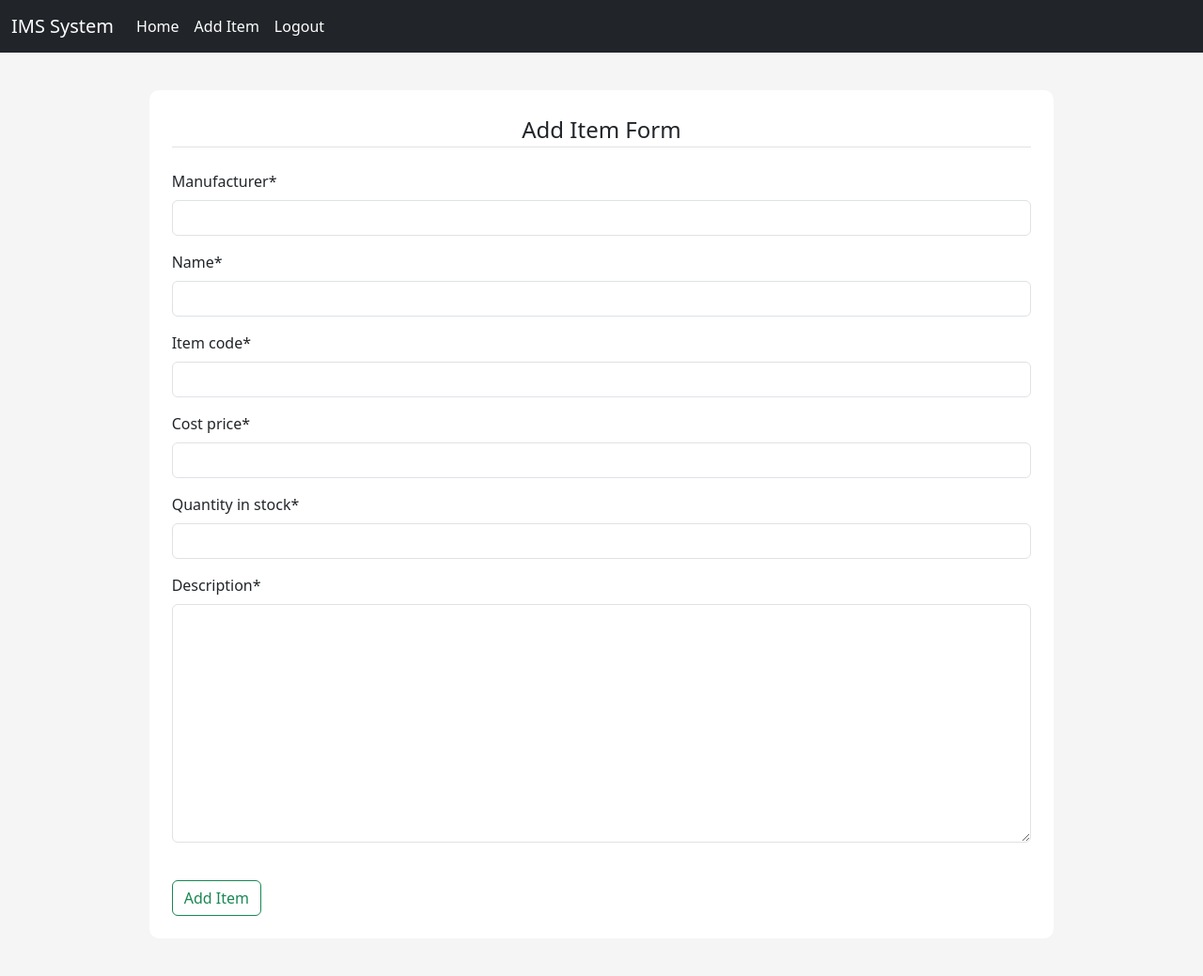
After one commit to Elpho910/Django-Inventory-System, a Django app: page /inventory/add_inventory/ in a window 1280 px wide. The commit adds this page. Shown: the whole page at 94% size. Run offline with Django 4.2, Linux system fonts and the light colour scheme; a user stored in the database is signed in; some libraries are stand-ins or nearby versions.

Commit message:
Added item update and delete functionality.

```diff
--- /dev/null
+++ b/inventory/forms.py
@@ -0,0 +1,16 @@
+# inventory/forms.py
+
+from django.forms import ModelForm
+from .models import Inventory
+
+
+class AddInventoryForm(ModelForm):
+    class Meta:
+        model = Inventory
+        fields = ['manufacturer', 'name', 'item_code', 'cost_price', 'quantity_in_stock', 'description']
+
+
+class UpdateInventoryForm(ModelForm):
+    class Meta:
+        model = Inventory
+        fields = ['manufacturer', 'name', 'item_code', 'cost_price', 'quantity_in_stock', 'description']
--- a/inventory/urls.py
+++ b/inventory/urls.py
@@ -1,9 +1,12 @@
 # inventory/urls.py
 
 from django.urls import path
-from .views import inventory_list, per_product_view
+from .views import inventory_list, per_product_view, add_product, delete_product, update_product
 
 urlpatterns = [
     path("", inventory_list, name="inventory_list"),
     path("product/<int:pk>", per_product_view, name="per_product"),
+    path("add_inventory/", add_product, name="add_inventory"),
+    path("delete/<int:pk>", delete_product, name="delete_inventory"),
+    path("update/<int:pk>", update_product, name="update_inventory"),
 ]
--- a/inventory/views.py
+++ b/inventory/views.py
@@ -1,6 +1,7 @@
-from django.shortcuts import get_object_or_404, render
+from django.shortcuts import get_object_or_404, render, redirect
 from .models import Inventory
 from django.contrib.auth.decorators import login_required
+from .forms import AddInventoryForm, UpdateInventoryForm
 
 # Create your views here.
 
@@ -22,3 +23,43 @@ def per_product_view(request, pk):
         'inventory': inventory
     }
     return render(request, "per_product.html", context=context)
+
+
+@login_required()
+def add_product(request):
+    if request.method == "POST":
+        add_form = AddInventoryForm(data=request.POST)
+        if add_form.is_valid():
+            add_form.save(commit=True)
+            return redirect("/inventory/")
+    else:
+        add_form = AddInventoryForm()
+
+    return render(request, "inventory_add.html", {"form": add_form})
+
+
+@login_required()
+def delete_product(request, pk):
+    inventory = get_object_or_404(Inventory, pk=pk)
+    inventory.delete()
+    return redirect("/inventory/")
+
+
+@login_required()
+def update_product(request, pk):
+    inventory = get_object_or_404(Inventory, pk=pk)
+    if request.method == "POST":
+        update_form = UpdateInventoryForm(data=request.POST)
+        if update_form.is_valid():
+            inventory.manufacturer = update_form.data['manufacturer']
+            inventory.name = update_form.data['name']
+            inventory.item_code = update_form.data['item_code']
+            inventory.cost_price = update_form.data['cost_price']
+            inventory.quantity_in_stock = update_form.data['quantity_in_stock']
+            inventory.save()
+            return redirect(f"/inventory/product/{pk}")
+    else:
+        update_form = UpdateInventoryForm(instance=inventory)
+
+    context = {"form": update_form}
+    return render(request, "inventory_update.html", context=context)
--- a/templates/base.html
+++ b/templates/base.html
@@ -17,19 +17,22 @@
 <body>
     <nav class="navbar navbar-expand-lg navbar-dark bg-dark">
   <div class="container-fluid">
-    <a class="navbar-brand" href="#">IMS System</a>
+    <a class="navbar-brand" href="{% url 'inventory_list' %}">IMS System</a>
     <button class="navbar-toggler" type="button" data-bs-toggle="collapse" data-bs-target="#navbarNav" aria-controls="navbarNav" aria-expanded="false" aria-label="Toggle navigation">
       <span class="navbar-toggler-icon"></span>
     </button>
     <div class="collapse navbar-collapse" id="navbarNav">
       <ul class="navbar-nav">
         <li class="nav-item">
-          <a class="nav-link active" aria-current="page" href="#">Home</a>
+          <a class="nav-link active" aria-current="page" href="{% url 'inventory_list' %}">Home</a>
             </li>
             {% if request.user.is_authenticated %}
-               <li>
+                <li>
+                   <a class="nav-link active" aria-current="page" href="{% url 'add_inventory' %}">Add Item</a>
+                </li>
+                <li>
                    <a class="nav-link active" aria-current="page" href="{% url 'logout' %}">Logout</a>
-               </li>
+                </li>
             {% endif %}
 
       </ul>
--- /dev/null
+++ b/templates/inventory_add.html
@@ -0,0 +1,20 @@
+{% extends "base.html" %}
+{% load crispy_forms_tags %}
+{% load static %}
+{% block content %}
+<div class="content-section">
+    <form method="POST">
+        {{ form.media }}
+        <fieldset>
+            <legend class="border-bottom pd-2 mb-4 text-center">Add Item Form</legend>
+            {% csrf_token %}
+            <div class="form-group">
+                {{ form|crispy }}
+            </div>
+            <div class="form-group pt-4">
+                <button class="btn btn-outline-success" type="submit">Add Item</button>
+            </div>
+        </fieldset>
+    </form>
+</div>
+{% endblock %}
--- a/templates/per_product.html
+++ b/templates/per_product.html
@@ -61,6 +61,8 @@
                 <h3 class="text-center">{{ inventory.description }}</h3>
             </div>
         </div>
+        <a class="btn btn-outline-success btn-sm mb-4" href="{% url 'update_inventory' inventory.id %}">Update Item</a>
+        <a class="btn btn-danger btn-sm" href="{% url 'delete_inventory' inventory.id %}">Delete Item</a>
     </div>
 </div>
 {% endblock %}
```
Also changed, not shown: templates/inventory_update.html (added, +20 -0 lines), db.sqlite3.
